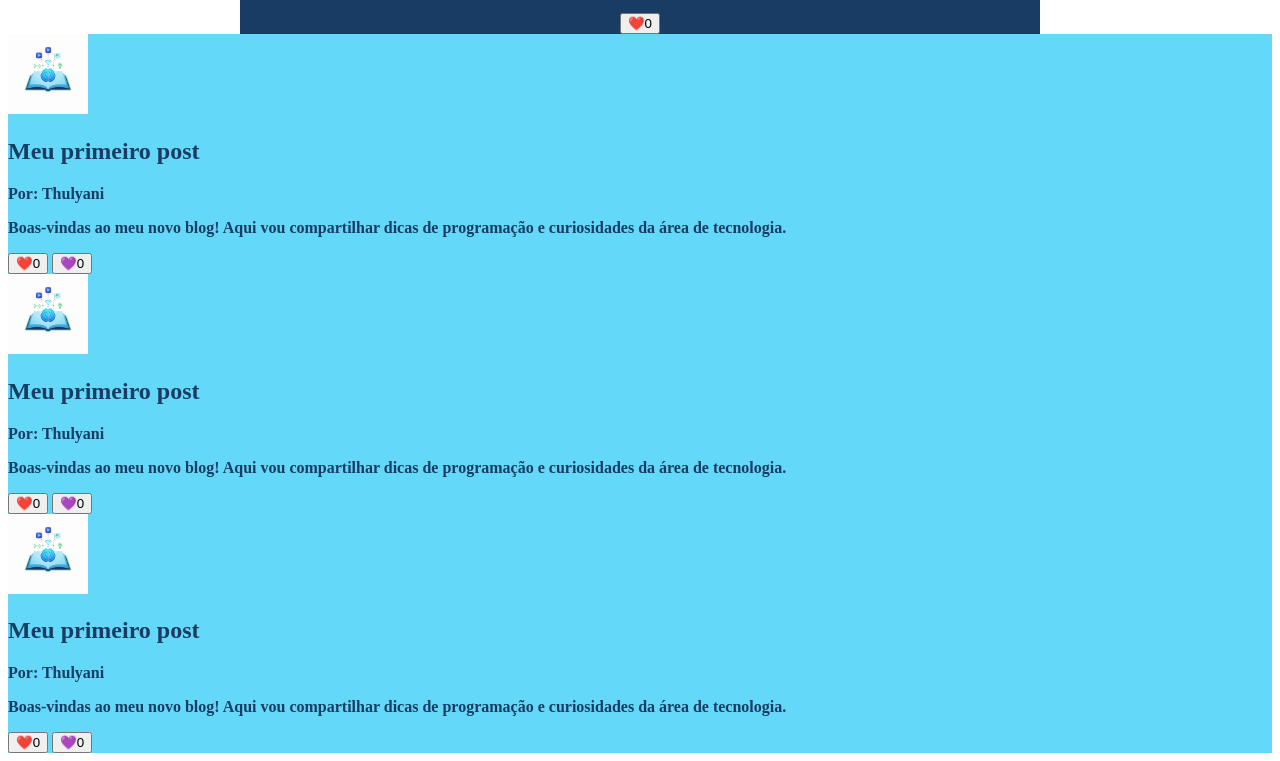
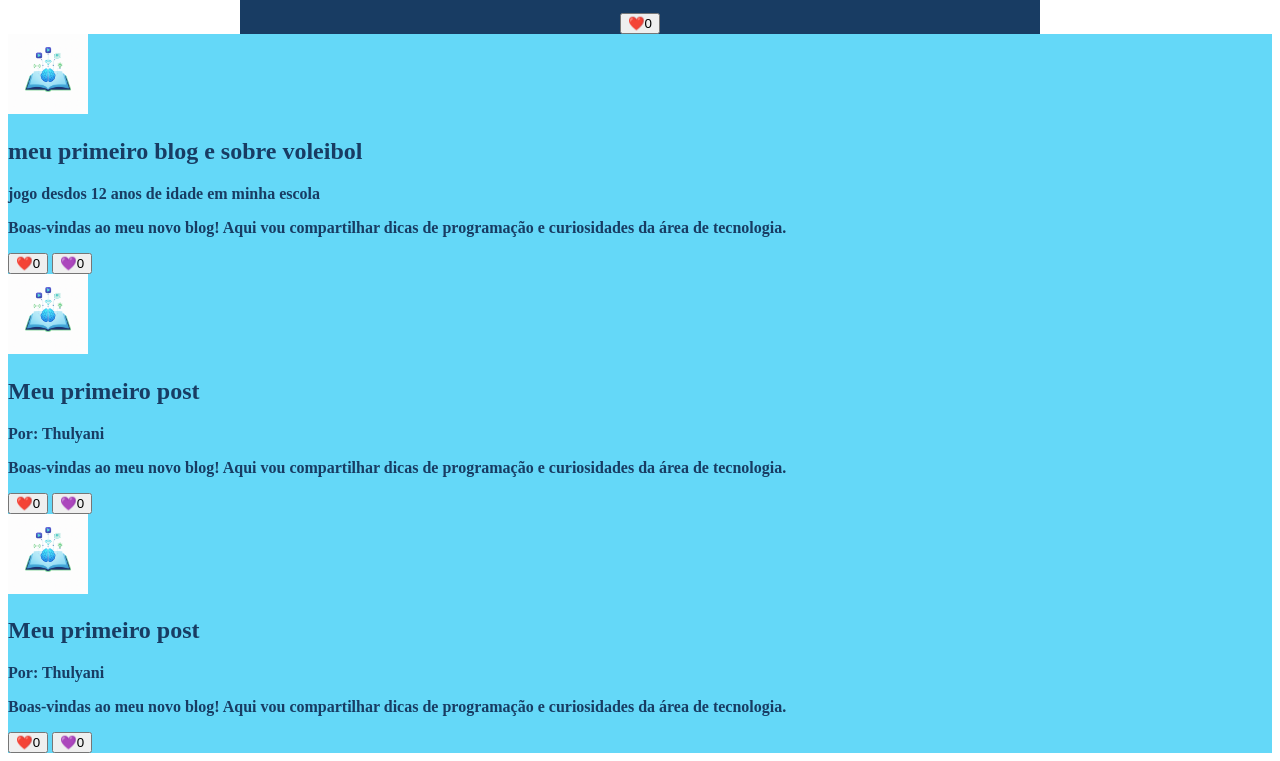
Before and after one commit to thulyanimedeiro-pixel/blog-, a plain HTML site: page index.html in a window 1280 px wide. Shown: the part 101-862 px from the top of the page. Drawn offline with Linux system fonts and the light colour scheme.

Commit message:
meu blog

```diff
--- a/index.html
+++ b/index.html
@@ -45,8 +45,8 @@
     <main>
         <section>
         <img src="imagem-blog (1).png" alt="livro com simbolos">
-       <h2>Meu primeiro post</h2>
-        <p>Por: Thulyani</p>
+       <h2>meu primeiro blog e sobre voleibol</h2>
+        <p>jogo desdos 12 anos de idade em minha escola </p>
         <p>Boas-vindas ao meu novo blog! Aqui vou compartilhar dicas de programação e curiosidades da área de
             tecnologia.</p>
         <button>❤️<span>0</span></button>
```
